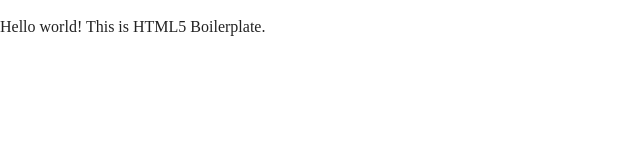
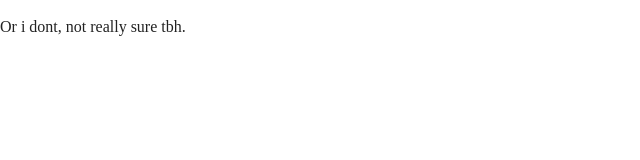
Before and after one commit to TechNaWolf/website, a plain HTML site: page index.html in a window 1280 px wide. Shown: the full height of the page, 0-640 px from the left. Drawn offline with nearby package versions, Linux system fonts and the light colour scheme.

Commit message:
baseline test

```diff
--- a/index.html
+++ b/index.html
@@ -3,7 +3,7 @@
 
 <head>
   <meta charset="utf-8">
-  <title>update me, yes</title>
+  <title>I think i got the hang of this</title>
   <meta name="description" content="">
   <meta name="viewport" content="width=device-width, initial-scale=1">
 
@@ -23,7 +23,7 @@
   <![endif]-->
 
   <!-- Add your site or application content here -->
-  <p>Hello world! This is HTML5 Boilerplate.</p>
+  <p>Or i dont, not really sure tbh.</p>
   <script src="js/vendor/modernizr-3.7.1.min.js"></script>
   <script src="https://code.jquery.com/jquery-3.4.1.min.js" integrity="sha256-CSXorXvZcTkaix6Yvo6HppcZGetbYMGWSFlBw8HfCJo=" crossorigin="anonymous"></script>
   <script>window.jQuery || document.write('<script src="js/vendor/jquery-3.4.1.min.js"><\/script>')</script>
```
